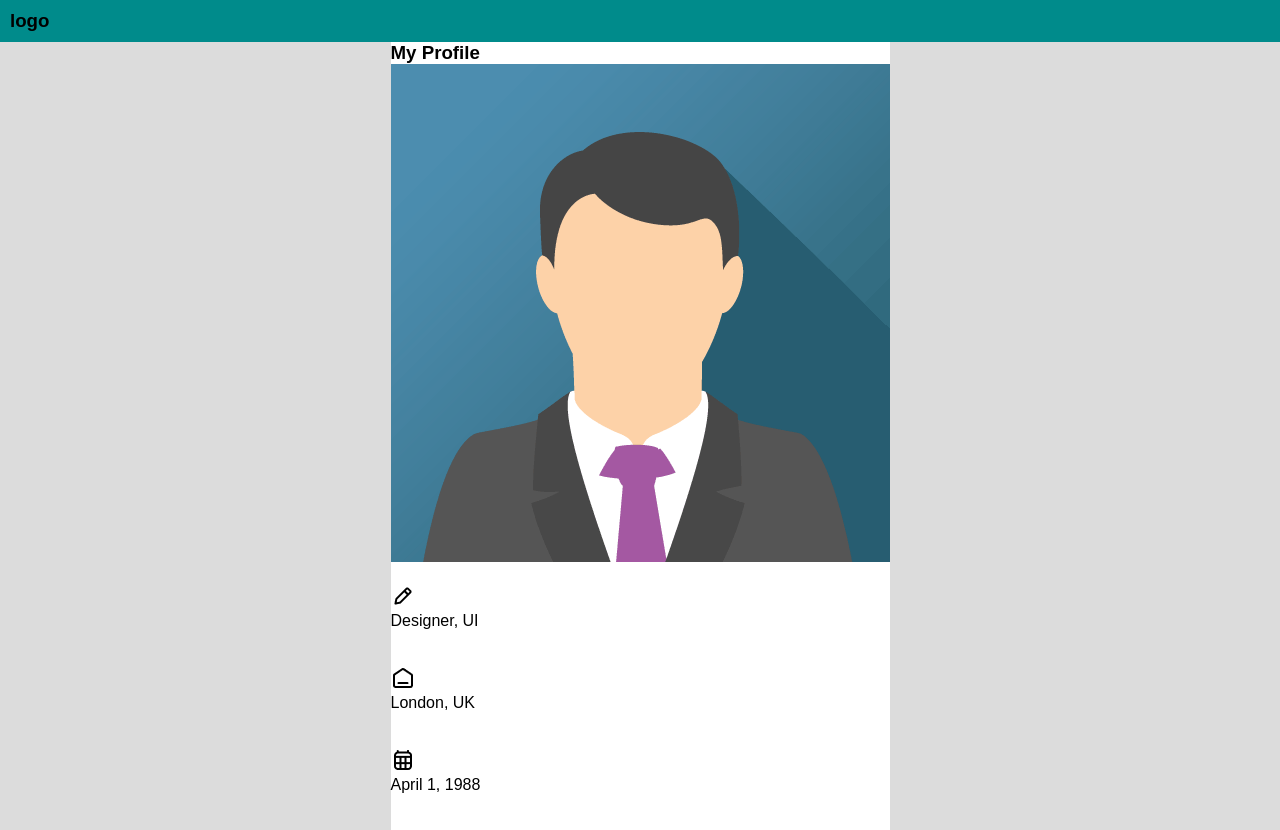
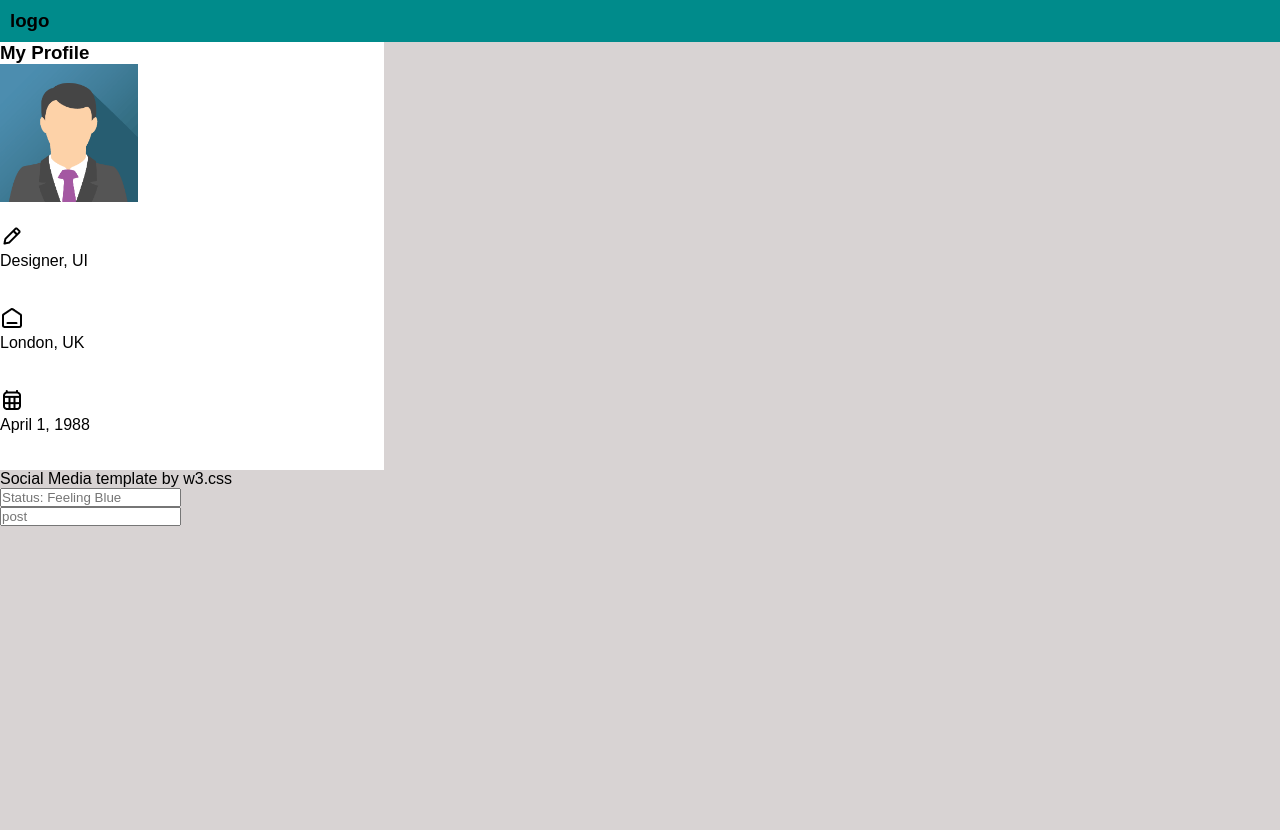
Before and after one commit to Sonia-trisher/coding-challenge2, a plain HTML site: page index.html in a window 1280 px wide. After the commit the page ends 800 px from the top, so only its background shows below. Drawn offline with Linux system fonts and the light colour scheme.

Commit message:
more about html

```diff
--- a/index.html
+++ b/index.html
@@ -15,7 +15,7 @@
     <div id="a">
         <h3 id="topic">My Profile</h2>
             <div class="aa">
-                <img src="photos/avatar3.png" alt="discription"/>
+                <img src="photos/avatar3.png" alt="discription" width="90%" height="90%"/>
             </div>
 
         <br>
@@ -46,6 +46,22 @@
 
 </section>
 <section class="two">
+    <div class="e">
+        <p>Social Media template by w3.css</p>
+        <laber><input type="text"placeholder="Status: Feeling Blue"></laber>
+        <br>
+        <laber><input type="text"placeholder="post"></laber>
+
+    </div>
+    <div class="f">
+
+    </div>
+    <div class="g">
+
+    </div>
+    <div class="h">
+
+    </div>
 
 
 
--- a/style/style.css
+++ b/style/style.css
@@ -11,18 +11,15 @@
     width: 100%;
 }
 body{
-    background-color:gainsboro;
+    background-color:rgb(216, 211, 211);
     width: 100%;
-    display: flex;
-    flex-direction: column;
-    align-items: center;
     justify-content: center;
 }
 #a{
-    background-color: white;
-    width: 100%;
+    background-color:white;
+    width: 30%;
 }
 .aa{
-    width: 20%;
+    width: 40%;
 
 }
```
